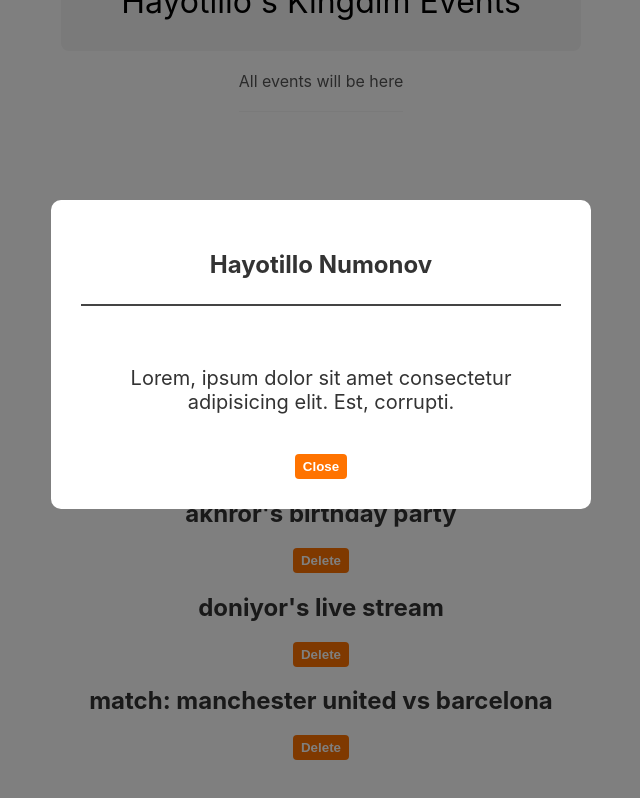
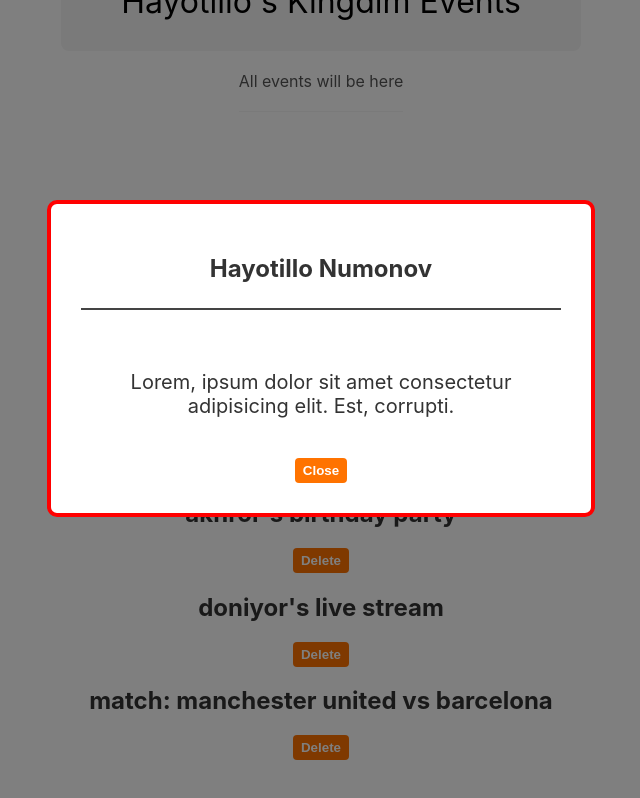
Before and after one commit to hayotillonumonov/my-first-react-app, a React (Create React App) app: page / in a window 1280 px wide. Both pictures are taken after a click on the button "Show modal". Shown: the part 69-867 px from the top of the page, without its empty margins (319-959 px from the left). Built offline with nearby package versions, Linux system fonts and the light colour scheme.

Commit message:
023. Inline Css

```diff
--- a/src/components/Modal.css
+++ b/src/components/Modal.css
@@ -13,7 +13,6 @@
   margin: 200px auto;
   background: #fff;
   border-radius: 10px;
-  text-align: center;
 }
 
 .modal h2 {
--- a/src/components/Modal.js
+++ b/src/components/Modal.js
@@ -5,7 +5,10 @@ import ReactDOM from "react-dom";
 function Modal({ children, closeModal }) {
   return ReactDOM.createPortal(
     <div className="modal-backdrop">
-      <div className="modal">
+      <div
+        className="modal"
+        style={{ border: "4px solid", borderColor: "red", textAlign: "center" }}
+      >
         {children}
         <br />
         <button onClick={closeModal}>Close</button>
```
